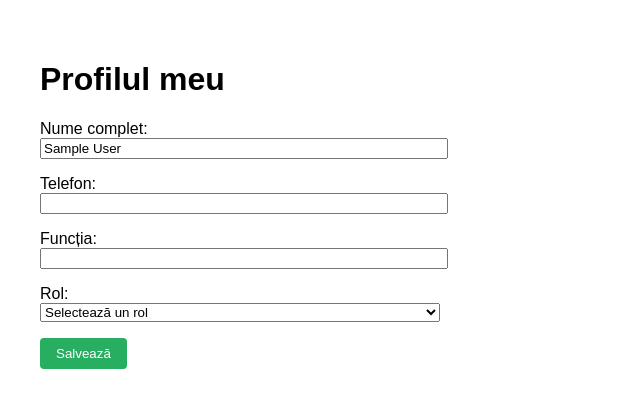
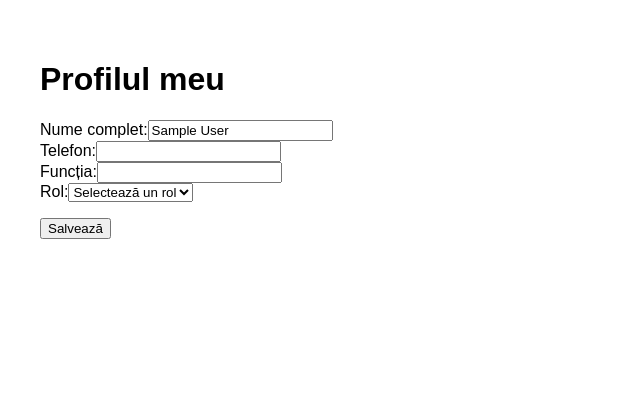
Before and after one commit to teodordamian2025/unitar-admin, a Next.js app: page /profil in a window 1280 px wide. Shown: the top 408 px of the page, without its empty margins (0-640 px from the left). Built offline with nearby package versions, Linux system fonts and the light colour scheme; no server answers; the database is empty; sample sign-in values are in the browser's storage.

Commit message:
Fix autentificare si pagina profil

```diff
--- a/app/profil/page.tsx
+++ b/app/profil/page.tsx
@@ -2,13 +2,16 @@
 
 import { useEffect, useState } from 'react';
 import { useRouter } from 'next/navigation';
-import { onAuthStateChanged, updateProfile } from 'firebase/auth';
+import { onAuthStateChanged, updateProfile, User } from 'firebase/auth';
+import { auth } from '@/lib/firebaseConfig'; // corect cu aliasul
+import { db } from '@/lib/firebaseConfig';
 import { doc, getDoc, setDoc } from 'firebase/firestore';
-import { auth, db } from '../../lib/firebaseConfig';
+import { ToastContainer, toast } from 'react-toastify';
+import 'react-toastify/dist/ReactToastify.css';
 
 export default function ProfilPage() {
   const router = useRouter();
-  const [user, setUser] = useState<any>(null);
+  const [user, setUser] = useState<User | null>(null);
   const [checkedAuth, setCheckedAuth] = useState(false);
   const [formData, setFormData] = useState({
     displayName: '',
@@ -19,10 +22,10 @@ export default function ProfilPage() {
 
   useEffect(() => {
     const unsubscribe = onAuthStateChanged(auth, async (firebaseUser) => {
-      console.log('onAuthStateChanged în profil:', firebaseUser);
+      console.log('onAuthStateChanged (profil):', firebaseUser);
+
       if (firebaseUser) {
         setUser(firebaseUser);
-
         const userRef = doc(db, 'users', firebaseUser.uid);
         const docSnap = await getDoc(userRef);
 
@@ -42,12 +45,11 @@ export default function ProfilPage() {
             position: '',
           });
         }
+
+        setCheckedAuth(true);
       } else {
-        console.log('Utilizator neautentificat, redirect către login.');
         router.replace('/login');
       }
-
-      setCheckedAuth(true);
     });
 
     return () => unsubscribe();
@@ -63,80 +65,46 @@ export default function ProfilPage() {
     const userRef = doc(db, 'users', user.uid);
     await setDoc(userRef, formData, { merge: true });
 
-    // Actualizează displayName în Firebase Auth
-    if (formData.displayName !== user.displayName) {
-      await updateProfile(user, { displayName: formData.displayName });
-    }
+    await updateProfile(user, {
+      displayName: formData.displayName,
+    });
 
-    alert('Profil salvat cu succes!');
+    toast.success('Profilul a fost salvat cu succes!');
   };
 
   if (!checkedAuth) return <p>Se verifică autentificarea...</p>;
-  if (!user) return null;
 
   return (
     <div style={{ padding: '2rem', fontFamily: 'Arial' }}>
+      <ToastContainer />
       <h1>Profilul meu</h1>
-      <div style={{ maxWidth: '400px' }}>
+
       <label>
         Nume complet:
-          <input
-            name="displayName"
-            value={formData.displayName}
-            onChange={handleChange}
-            style={{ width: '100%', marginBottom: '1rem' }}
-          />
+        <input name="displayName" value={formData.displayName} onChange={handleChange} />
       </label>
-
+      <br />
       <label>
         Telefon:
-          <input
-            name="phone"
-            value={formData.phone}
-            onChange={handleChange}
-            style={{ width: '100%', marginBottom: '1rem' }}
-          />
+        <input name="phone" value={formData.phone} onChange={handleChange} />
       </label>
-
+      <br />
       <label>
         Funcția:
-          <input
-            name="position"
-            value={formData.position}
-            onChange={handleChange}
-            style={{ width: '100%', marginBottom: '1rem' }}
-          />
+        <input name="position" value={formData.position} onChange={handleChange} />
       </label>
-
+      <br />
       <label>
         Rol:
-          <select
-            name="role"
-            value={formData.role}
-            onChange={handleChange}
-            style={{ width: '100%', marginBottom: '1rem' }}
-          >
+        <select name="role" value={formData.role} onChange={handleChange}>
           <option value="">Selectează un rol</option>
           <option value="administrator">Administrator</option>
           <option value="manager">Manager</option>
           <option value="utilizator">Utilizator</option>
         </select>
       </label>
-
-        <button
-          onClick={handleSave}
-          style={{
-            padding: '0.5rem 1rem',
-            backgroundColor: '#27ae60',
-            color: 'white',
-            border: 'none',
-            borderRadius: '4px',
-            cursor: 'pointer',
-          }}
-        >
-          Salvează
-        </button>
-      </div>
+      <br />
+      <button onClick={handleSave} style={{ marginTop: '1rem' }}>Salvează</button>
     </div>
   );
 }
```
Lines whose indentation alone changed are shown as unchanged.
